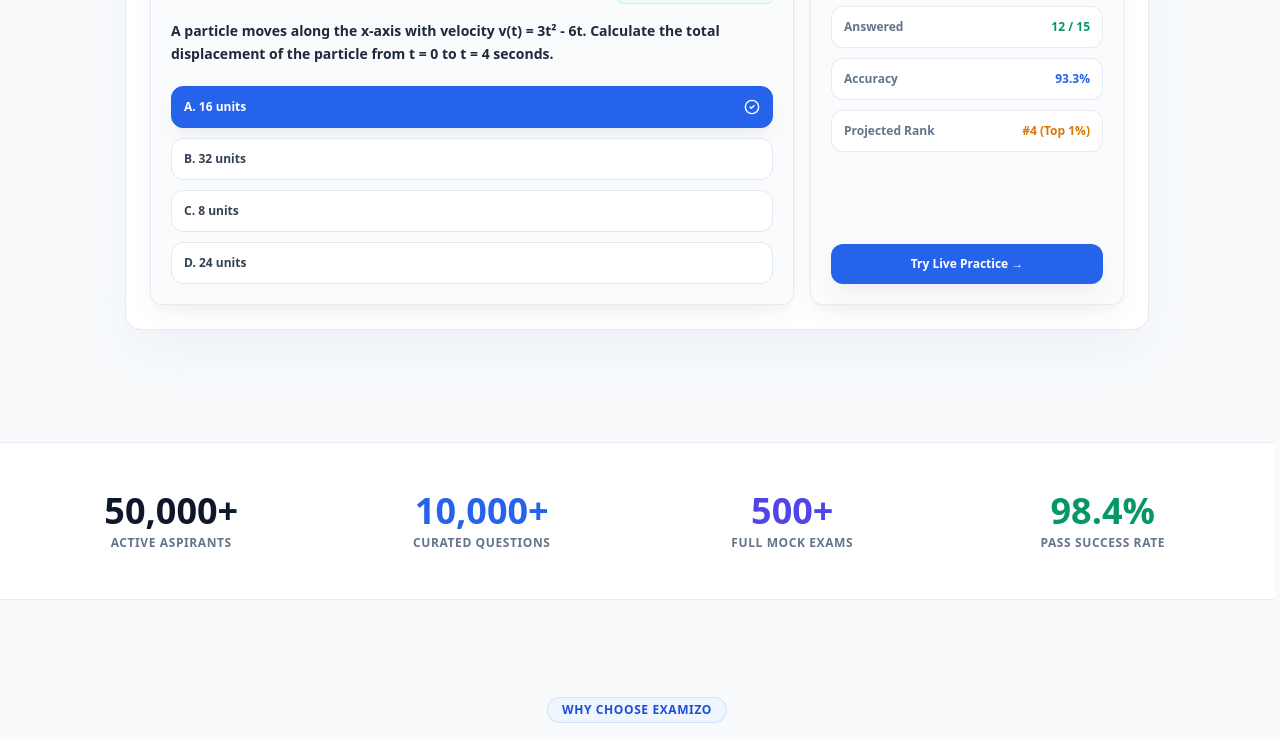
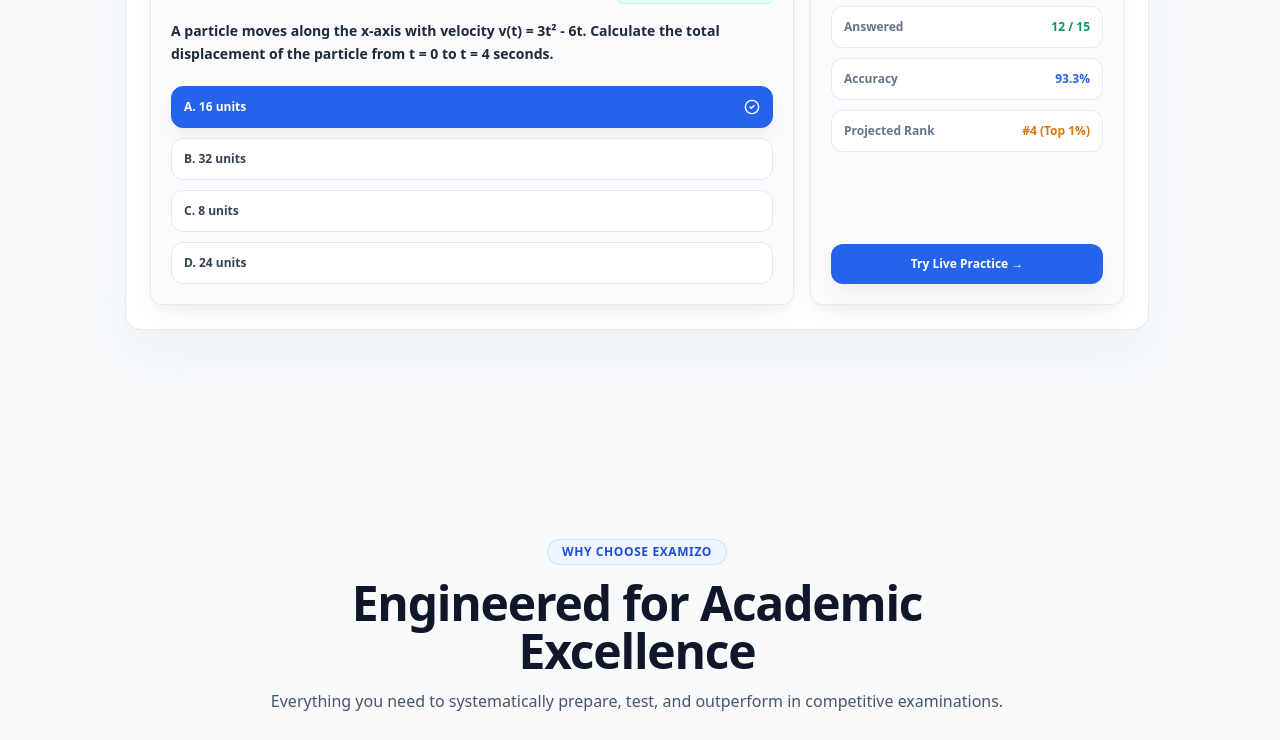
Before and after one commit to VeilSide2004/ExamMaster, a Next.js app: page / in a window 1280 px wide. Shown: the part 887-1627 px from the top of the page. Built offline with nearby package versions, Linux system fonts and the light colour scheme.

Commit message:
Remove stats strip section from homepage

```diff
--- a/src/app/page.tsx
+++ b/src/app/page.tsx
@@ -197,28 +197,6 @@ export default function LandingPage() {
                   </Link>
                 </div>
               </div>
-            </div>
-          </div>
-        </section>
-
-        {/* 3. STATS STRIP (Matching Student Portal Crisp White Cards) */}
-        <section className="border-y border-slate-200/80 bg-white py-12 shadow-2xs">
-          <div className="max-w-7xl mx-auto px-4 sm:px-6 lg:px-8 grid grid-cols-2 md:grid-cols-4 gap-8 text-center">
-            <div className="space-y-1">
-              <p className="text-3xl sm:text-4xl font-black text-slate-900">50,000+</p>
-              <p className="text-xs font-extrabold text-slate-500 uppercase tracking-wider">Active Aspirants</p>
-            </div>
-            <div className="space-y-1">
-              <p className="text-3xl sm:text-4xl font-black text-blue-600">10,000+</p>
-              <p className="text-xs font-extrabold text-slate-500 uppercase tracking-wider">Curated Questions</p>
-            </div>
-            <div className="space-y-1">
-              <p className="text-3xl sm:text-4xl font-black text-indigo-600">500+</p>
-              <p className="text-xs font-extrabold text-slate-500 uppercase tracking-wider">Full Mock Exams</p>
-            </div>
-            <div className="space-y-1">
-              <p className="text-3xl sm:text-4xl font-black text-emerald-600">98.4%</p>
-              <p className="text-xs font-extrabold text-slate-500 uppercase tracking-wider">Pass Success Rate</p>
             </div>
           </div>
         </section>
```
